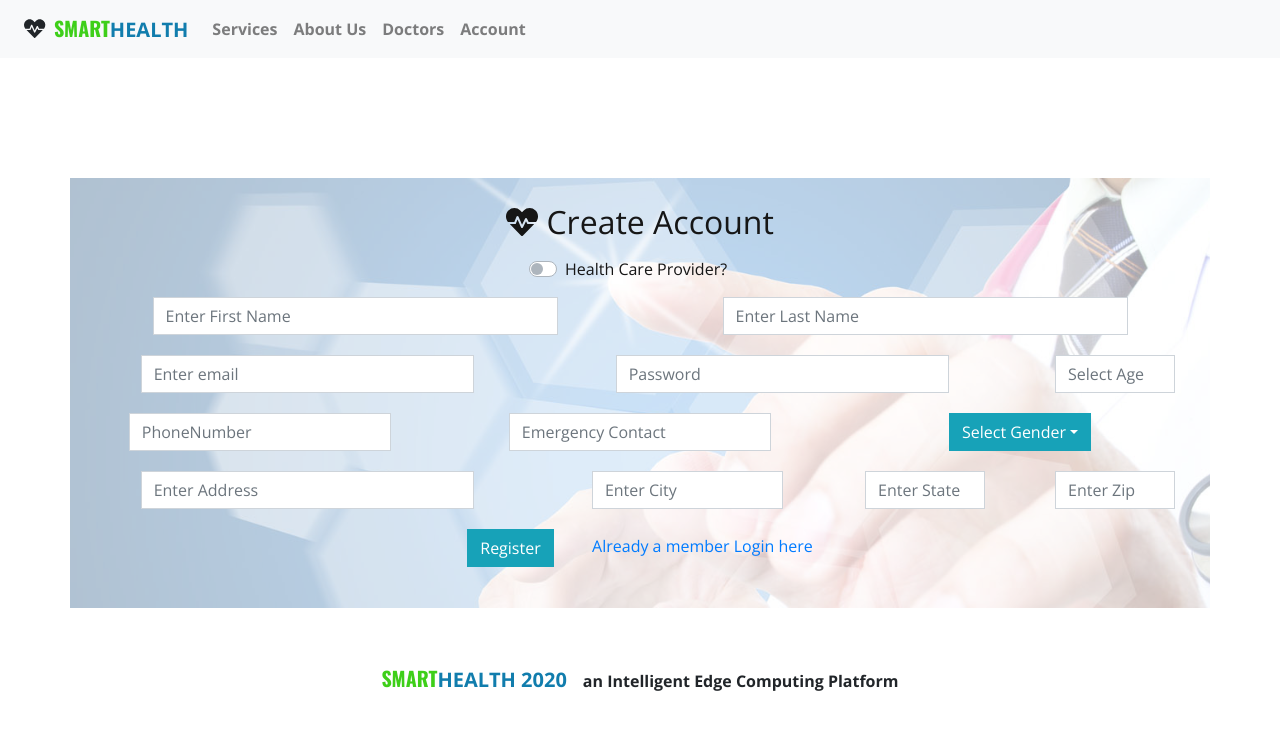
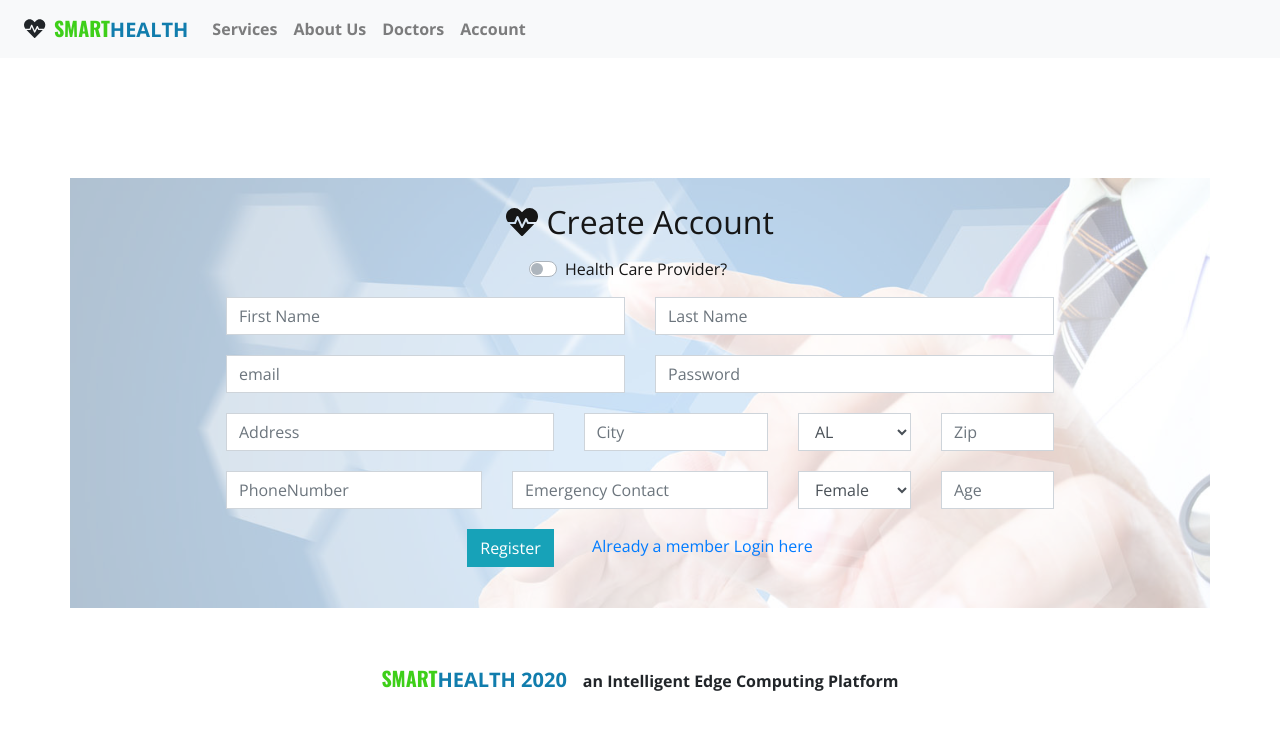
Before and after one commit to Karthika-Arumugam/smartHealth, a React (Create React App) app in the folder frontend/: page /signup in a window 1280 px wide. Shown: the top 730 px of the page. Built offline with nearby package versions, Linux system fonts and the light colour scheme.

Commit message:
updated signup js and css

```diff
--- a/frontend/src/components/Signup/Signup.css
+++ b/frontend/src/components/Signup/Signup.css
@@ -11,3 +11,8 @@
     background-size: cover;
     background-repeat: no-repeat;
 }
+
+.signup-row {
+    width: 100% !important;
+    margin: auto !important;
+}
--- a/frontend/src/components/Signup/Signup.js
+++ b/frontend/src/components/Signup/Signup.js
@@ -1,5 +1,5 @@
 import React, { Component } from 'react';
-import { Form, Button, Container, Row, Col, DropdownButton, Dropdown } from 'react-bootstrap';
+import { Form, Button, Container, Row, Col } from 'react-bootstrap';
 import { faHeartbeat } from "@fortawesome/free-solid-svg-icons";
 import { FontAwesomeIcon } from "@fortawesome/react-fontawesome";
 import { Link } from 'react-router-dom';
@@ -14,18 +14,6 @@ class Signup extends Component {
             isHealthCareProvider: false,
             message: ''
         };
-        this.firstnameRef = React.createRef();
-        this.lastnameRef = React.createRef();
-        this.emailRef = React.createRef();
-        this.passwordRef = React.createRef();
-        this.phoneRef = React.createRef();
-        this.ageRef = React.createRef();
-        this.addRef = React.createRef();
-        this.cityRef = React.createRef();
-        this.stateRef = React.createRef();
-        this.zipRef = React.createRef();
-        this.emerRef = React.createRef();
-        this.genderRef = React.createRef();
     }
 
     onClickHealthCareProviderCheckbox() {
@@ -36,21 +24,29 @@ class Signup extends Component {
 
     onSubmit = async e => {
         e.preventDefault();
+        const { firstname, lastname, email, password, age, phoneNumber, emergencyContact, gender, address, city, state, zipcode, providerName } = e.target.elements;
         const person = {
-            firstName: this.firstnameRef.current.value,
-            lastName: this.lastnameRef.current.value,
-            emailId: this.emailRef.current.value,
-            password: this.passwordRef.current.value,
-            userGroup: this.state.isHealthCareProvider === true ? 'Healthcare' : 'Patient',
-            phone: this.phoneRef.current.value,
-            age: this.ageRef.current.value,
-            emergencyContact: this.emerRef.current.value,
-            address: this.addRef.current.value,
-            city: this.cityRef.current.value,
-            state: this.stateRef.current.value,
-            zip: this.zipRef.current.value,
-            genderRef: this.genderRef.current.value
-
+            firstName: firstname.value,
+            lastName: lastname.value,
+            emailId: email.value,
+            password: password.value,
+            address: address.value,
+            city: city.value,
+            state: state.value,
+            zip: zipcode.value,
+            userGroup: this.state.isHealthCareProvider ? 'Healthcare' : 'Patient',
+            ...(
+                this.state.isHealthCareProvider ?
+                    {
+                        healthCareProvider: providerName.value
+                    } :
+                    {
+                        gender: gender.value,
+                        phone: phoneNumber.value,
+                        age: age.value,
+                        emergencyContact: emergencyContact.value,
+                    }
+            )
         };
         const sleep = msec => new Promise(r => setTimeout(r, msec));
         try {
@@ -91,63 +87,123 @@ class Signup extends Component {
                         onClick={this.onClickHealthCareProviderCheckbox.bind(this)}
                     />
                 </Row>
+                <Container style={{ width: "80%", margin: "0 auto" }}>
                     <Form onSubmit={this.onSubmit.bind(this)}>
-                    <Row>
-                        <Col><Form.Group>
-                            <Form.Control ref={this.firstnameRef} type="text" placeholder="Enter First Name" autofocus required />
-                        </Form.Group></Col>
-                        <Col><Form.Group>
-                            <Form.Control ref={this.lastnameRef} type="text" placeholder="Enter Last Name" required />
-                        </Form.Group></Col>
+                        <Row className="signup-row">
+                            <Col md={6}>
+                                <Form.Control name="firstname" type="text" placeholder="First Name" autofocus required />
+                            </Col>
+                            <Col md={6}>
+                                <Form.Control name="lastname" type="text" placeholder="Last Name" required />
+                            </Col>
                         </Row>
-                    <Row>
-                        <Col md={5}><Form.Group>
-                            <Form.Control ref={this.emailRef} type="email" placeholder="Enter email" />
-                        </Form.Group></Col>
-                        <Col md={5}><Form.Group>
-                            <Form.Control ref={this.passwordRef} type="password" placeholder="Password" />
-                        </Form.Group></Col>
-                        <Col md={2}><Form.Group>
-                            <Form.Control ref={this.ageRef} type="number" min="1" max="150" placeholder="Select Age" required />
-                        </Form.Group></Col>
+                        <Row className="signup-row">
+                            <Col md={6}>
+                                <Form.Control name="email" type="email" placeholder="email" required />
+                            </Col>
+                            <Col md={6}>
+                                <Form.Control name="password" type="password" placeholder="Password" required />
+                            </Col>
                         </Row>
-                    <Row>
-                        <Col><Form.Group>
-                            <Form.Control ref={this.phoneRef} type="tel" placeholder="PhoneNumber" />
-                        </Form.Group></Col>
-                        <Col><Form.Group>
-                            <Form.Control ref={this.emerRef} type="tel" placeholder="Emergency Contact" required />
-                        </Form.Group>
+                        <Row className="signup-row">
+                            <Col md={5}>
+                                <Form.Control name="address" type="text" placeholder="Address" required />
                             </Col>
-                        <Col><Form.Group >
-                            <DropdownButton  title="Select Gender"  variant='info'>
-                                <Form.Control ref={this.genderRef} />
-                                <Dropdown.Item eventKey="1">Male</Dropdown.Item>
-                                <Dropdown.Item eventKey="2">Female</Dropdown.Item>
-                                <Dropdown.Item eventKey="3">Other</Dropdown.Item>
-                            </DropdownButton>
-                        </Form.Group></Col>
+                            <Col md={3}>
+                                <Form.Control name="city" type="text" placeholder="City" required />
+                            </Col>
+                            <Col md={2}>
+                                <Form.Control name="state" as="select" required>
+                                    <option>AL</option>
+                                    <option>AK</option>
+                                    <option>AZ</option>
+                                    <option>AR</option>
+                                    <option>CA</option>
+                                    <option>CO</option>
+                                    <option>CT</option>
+                                    <option>DE</option>
+                                    <option>DC</option>
+                                    <option>FL</option>
+                                    <option>GA</option>
+                                    <option>HI</option>
+                                    <option>ID</option>
+                                    <option>IL</option>
+                                    <option>IN</option>
+                                    <option>IA</option>
+                                    <option>KS</option>
+                                    <option>KY</option>
+                                    <option>LA</option>
+                                    <option>ME</option>
+                                    <option>MD</option>
+                                    <option>MA</option>
+                                    <option>MI</option>
+                                    <option>MN</option>
+                                    <option>MS</option>
+                                    <option>MO</option>
+                                    <option>MT</option>
+                                    <option>NE</option>
+                                    <option>NV</option>
+                                    <option>NH</option>
+                                    <option>NJ</option>
+                                    <option>NM</option>
+                                    <option>NY</option>
+                                    <option>NC</option>
+                                    <option>ND</option>
+                                    <option>OH</option>
+                                    <option>OK</option>
+                                    <option>OR</option>
+                                    <option>PA</option>
+                                    <option>RI</option>
+                                    <option>SC</option>
+                                    <option>SD</option>
+                                    <option>TN</option>
+                                    <option>TX</option>
+                                    <option>UT</option>
+                                    <option>VT</option>
+                                    <option>VA</option>
+                                    <option>WA</option>
+                                    <option>WV</option>
+                                    <option>WI</option>
+                                    <option>WY</option>
+                                </Form.Control>
+                            </Col>
+                            <Col md={2}>
+                                <Form.Control name="zipcode" type="text" inputmode="numeric" pattern="^(?(^00000(|-0000))|(\d{5}(|-\d{4})))$" placeholder="Zip" required />
+                            </Col>
                         </Row>
-                    <Row>
-                        <Col md={5}><Form.Group>
-                            <Form.Control ref={this.addRef} type="text" placeholder="Enter Address" required />
-                        </Form.Group></Col>
-                        <Col md={3}><Form.Group>
-                            <Form.Control ref={this.cityRef} type="text" placeholder="Enter City" required />
-                        </Form.Group></Col>
-                        <Col md={2}><Form.Group>
-                            <Form.Control ref={this.stateRef} type="text" placeholder="Enter State" required />
-                        </Form.Group></Col>
-                        <Col md={2}><Form.Group>
-                            <Form.Control ref={this.zipRef} type="text" inputmode="numeric" pattern="^(?(^00000(|-0000))|(\d{5}(|-\d{4})))$" placeholder="Enter Zip" required />
-                        </Form.Group></Col>
-                    </Row>
-
+                        {this.state.isHealthCareProvider ?
+                            (<Row>
+                                <Col md={3}></Col>
+                                <Col md={6}>
+                                    <Form.Control name="providerName" type="text" placeholder="Provider name" required />
+                                </Col>
+                                <Col md={3}></Col>
+                            </Row>) :
+                            (<Row className="signup-row">
+                                <Col md={4}>
+                                    <Form.Control name="phoneNumber" type="tel" placeholder="PhoneNumber" />
+                                </Col>
+                                <Col md={4}>
+                                    <Form.Control name="emergencyContact" type="tel" placeholder="Emergency Contact" required />
+                                </Col>
+                                <Col md={2}>
+                                    <Form.Control name="gender" as="select" required>
+                                        <option>Male</option>
+                                        <option selected>Female</option>
+                                        <option>Other</option>
+                                    </Form.Control>
+                                </Col>
+                                <Col md={2}>
+                                    <Form.Control name="age" type="number" min="0" max="150" placeholder="Age" required />
+                                </Col>
+                            </Row>)
+                        }
                         <Button variant="info" type="submit" style={{ marginRight: "3vw" }}>Register</Button>
                         <Link to="/login">Already a member Login here</Link>
                         <pre>{this.state.message}</pre>
                     </Form>
                 </Container>
+            </Container>
         );
     }
 }
```
Lines whose indentation alone changed are shown as unchanged.
